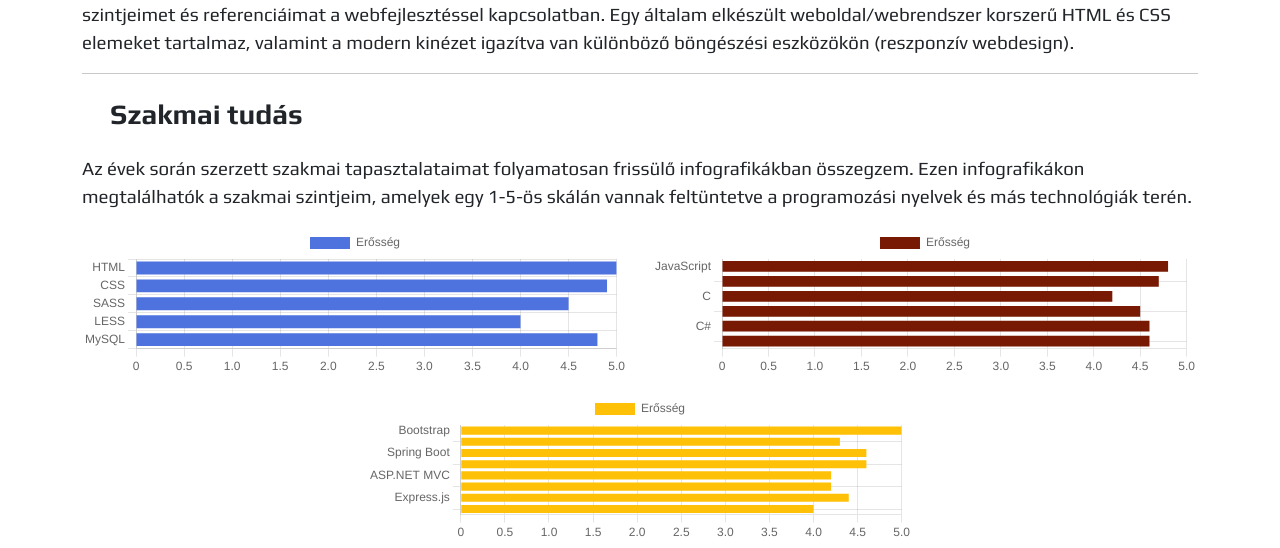
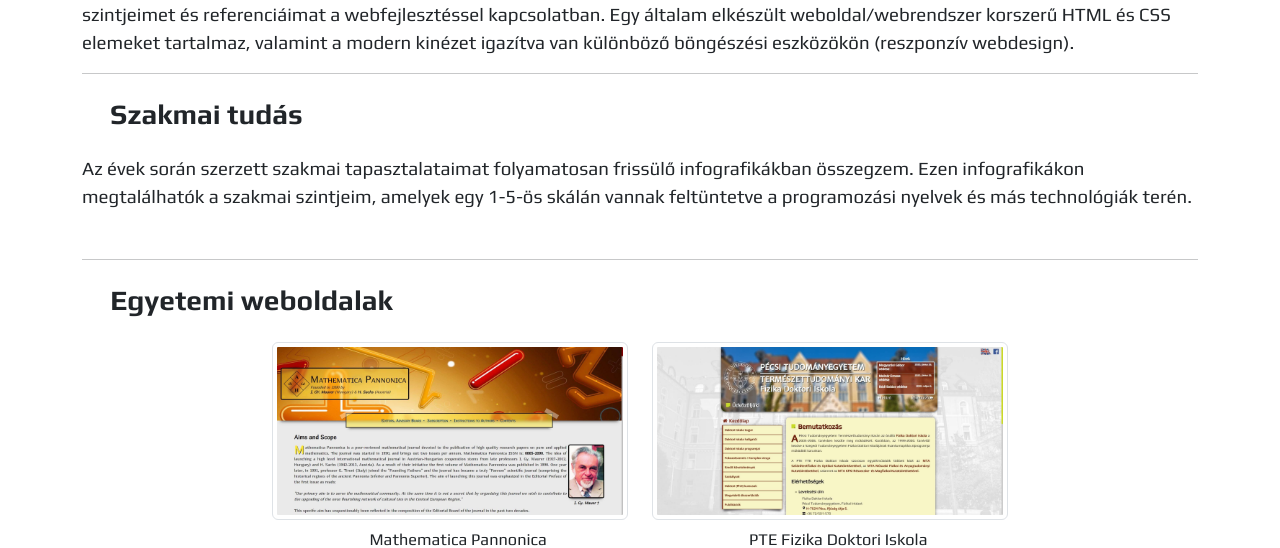
Before and after one commit to mogyorosigabor/mogyorosigabor.github.io, a PHP site: page / in a window 1280 px wide. Shown: the part 3509-4057 px from the top of the page. Run offline with PHP 8.4, Linux system fonts and the light colour scheme; some libraries are stand-ins or nearby versions.

Commit message:
Update index.html

```diff
--- a/assets/css/styles.css
+++ b/assets/css/styles.css
@@ -30,6 +30,10 @@ img {
     background: #0f3f6f;
     color: #fff;
     text-shadow: 1px 1px 0 #000
+}
+
+.h-0 {
+    height: 0 !important;
 }
 
 .scroll-indicator {
--- a/index.html
+++ b/index.html
@@ -204,13 +204,19 @@
                     <p>Az évek során szerzett szakmai tapasztalataimat folyamatosan frissülő infografikákban összegzem. Ezen infografikákon megtalálhatók a szakmai szintjeim, amelyek egy 1-5-ös skálán vannak feltüntetve a programozási nyelvek és más technológiák terén.</p>
                     <div class="row justify-content-center">
                         <div class="col-lg-6">
-                            <div><canvas data-bss-chart="{&quot;type&quot;:&quot;bar&quot;,&quot;data&quot;:{&quot;labels&quot;:[&quot;HTML&quot;,&quot;CSS&quot;,&quot;SASS&quot;,&quot;LESS&quot;,&quot;MySQL&quot;],&quot;datasets&quot;:[{&quot;label&quot;:&quot;Erősség&quot;,&quot;backgroundColor&quot;:&quot;#4e73df&quot;,&quot;borderColor&quot;:&quot;#4e73df&quot;,&quot;data&quot;:[&quot;5.0&quot;,&quot;4.9&quot;,&quot;4.5&quot;,&quot;4.0&quot;,&quot;4.8&quot;]}]},&quot;options&quot;:{&quot;indexAxis&quot;:&quot;y&quot;,&quot;responsive&quot;:true,&quot;maintainAspectRatio&quot;:false,&quot;legend&quot;:{&quot;display&quot;:false,&quot;labels&quot;:{&quot;fontStyle&quot;:&quot;normal&quot;}},&quot;title&quot;:{&quot;fontStyle&quot;:&quot;bold&quot;,&quot;display&quot;:true,&quot;text&quot;:&quot;Leíró, lekérdező nyelvek&quot;},&quot;scales&quot;:{&quot;xAxes&quot;:[{&quot;ticks&quot;:{&quot;fontStyle&quot;:&quot;normal&quot;,&quot;beginAtZero&quot;:true}}],&quot;yAxes&quot;:[{&quot;ticks&quot;:{&quot;fontStyle&quot;:&quot;normal&quot;,&quot;beginAtZero&quot;:true}}]}}}"></canvas></div>
+                            <div>
+                                <canvas class="h-0" data-bss-chart="{&quot;type&quot;:&quot;bar&quot;,&quot;data&quot;:{&quot;labels&quot;:[&quot;HTML&quot;,&quot;CSS&quot;,&quot;SASS&quot;,&quot;LESS&quot;,&quot;MySQL&quot;],&quot;datasets&quot;:[{&quot;label&quot;:&quot;Erősség&quot;,&quot;backgroundColor&quot;:&quot;#4e73df&quot;,&quot;borderColor&quot;:&quot;#4e73df&quot;,&quot;data&quot;:[&quot;5.0&quot;,&quot;4.9&quot;,&quot;4.5&quot;,&quot;4.0&quot;,&quot;4.8&quot;]}]},&quot;options&quot;:{&quot;indexAxis&quot;:&quot;y&quot;,&quot;responsive&quot;:true,&quot;maintainAspectRatio&quot;:false,&quot;legend&quot;:{&quot;display&quot;:false,&quot;labels&quot;:{&quot;fontStyle&quot;:&quot;normal&quot;}},&quot;title&quot;:{&quot;fontStyle&quot;:&quot;bold&quot;,&quot;display&quot;:true,&quot;text&quot;:&quot;Leíró, lekérdező nyelvek&quot;},&quot;scales&quot;:{&quot;xAxes&quot;:[{&quot;ticks&quot;:{&quot;fontStyle&quot;:&quot;normal&quot;,&quot;beginAtZero&quot;:true}}],&quot;yAxes&quot;:[{&quot;ticks&quot;:{&quot;fontStyle&quot;:&quot;normal&quot;,&quot;beginAtZero&quot;:true}}]}}}"></canvas>
+                            </div>
                         </div>
                         <div class="col-lg-6 my-3 my-lg-0">
-                            <div><canvas data-bss-chart="{&quot;type&quot;:&quot;bar&quot;,&quot;data&quot;:{&quot;labels&quot;:[&quot;JavaScript&quot;,&quot;PHP&quot;,&quot;C&quot;,&quot;C++&quot;,&quot;C#&quot;,&quot;Java&quot;],&quot;datasets&quot;:[{&quot;label&quot;:&quot;Erősség&quot;,&quot;backgroundColor&quot;:&quot;#781903&quot;,&quot;borderColor&quot;:&quot;#781903&quot;,&quot;data&quot;:[&quot;4.8&quot;,&quot;4.7&quot;,&quot;4.2&quot;,&quot;4.5&quot;,&quot;4.6&quot;,&quot;4.6&quot;]}]},&quot;options&quot;:{&quot;indexAxis&quot;:&quot;y&quot;,&quot;responsive&quot;:true,&quot;maintainAspectRatio&quot;:false,&quot;legend&quot;:{&quot;display&quot;:false,&quot;labels&quot;:{&quot;fontStyle&quot;:&quot;normal&quot;},&quot;position&quot;:&quot;top&quot;},&quot;title&quot;:{&quot;fontStyle&quot;:&quot;bold&quot;,&quot;display&quot;:true,&quot;text&quot;:&quot;Programozási nyelvek&quot;},&quot;scales&quot;:{&quot;xAxes&quot;:[{&quot;ticks&quot;:{&quot;fontStyle&quot;:&quot;normal&quot;,&quot;beginAtZero&quot;:true}}],&quot;yAxes&quot;:[{&quot;ticks&quot;:{&quot;fontStyle&quot;:&quot;normal&quot;,&quot;beginAtZero&quot;:true}}]}}}"></canvas></div>
+                            <div>
+                                <canvas class="h-0" data-bss-chart="{&quot;type&quot;:&quot;bar&quot;,&quot;data&quot;:{&quot;labels&quot;:[&quot;JavaScript&quot;,&quot;PHP&quot;,&quot;C&quot;,&quot;C++&quot;,&quot;C#&quot;,&quot;Java&quot;],&quot;datasets&quot;:[{&quot;label&quot;:&quot;Erősség&quot;,&quot;backgroundColor&quot;:&quot;#781903&quot;,&quot;borderColor&quot;:&quot;#781903&quot;,&quot;data&quot;:[&quot;4.8&quot;,&quot;4.7&quot;,&quot;4.2&quot;,&quot;4.5&quot;,&quot;4.6&quot;,&quot;4.6&quot;]}]},&quot;options&quot;:{&quot;indexAxis&quot;:&quot;y&quot;,&quot;responsive&quot;:true,&quot;maintainAspectRatio&quot;:false,&quot;legend&quot;:{&quot;display&quot;:false,&quot;labels&quot;:{&quot;fontStyle&quot;:&quot;normal&quot;},&quot;position&quot;:&quot;top&quot;},&quot;title&quot;:{&quot;fontStyle&quot;:&quot;bold&quot;,&quot;display&quot;:true,&quot;text&quot;:&quot;Programozási nyelvek&quot;},&quot;scales&quot;:{&quot;xAxes&quot;:[{&quot;ticks&quot;:{&quot;fontStyle&quot;:&quot;normal&quot;,&quot;beginAtZero&quot;:true}}],&quot;yAxes&quot;:[{&quot;ticks&quot;:{&quot;fontStyle&quot;:&quot;normal&quot;,&quot;beginAtZero&quot;:true}}]}}}"></canvas>
+                            </div>
                         </div>
                         <div class="col-lg-6 mt-lg-3">
-                            <div><canvas data-bss-chart="{&quot;type&quot;:&quot;bar&quot;,&quot;data&quot;:{&quot;labels&quot;:[&quot;Bootstrap&quot;,&quot;Laravel&quot;,&quot;Spring Boot&quot;,&quot;.NET&quot;,&quot;ASP.NET MVC&quot;,&quot;CodeIgniter&quot;,&quot;Express.js&quot;,&quot;React&quot;],&quot;datasets&quot;:[{&quot;label&quot;:&quot;Erősség&quot;,&quot;backgroundColor&quot;:&quot;#ffc107&quot;,&quot;borderColor&quot;:&quot;#ffc107&quot;,&quot;data&quot;:[&quot;5.0&quot;,&quot;4.3&quot;,&quot;4.6&quot;,&quot;4.6&quot;,&quot;4.2&quot;,&quot;4.2&quot;,&quot;4.4&quot;,&quot;4.0&quot;]}]},&quot;options&quot;:{&quot;indexAxis&quot;:&quot;y&quot;,&quot;responsive&quot;:true,&quot;maintainAspectRatio&quot;:false,&quot;legend&quot;:{&quot;display&quot;:false,&quot;labels&quot;:{&quot;fontStyle&quot;:&quot;normal&quot;},&quot;position&quot;:&quot;top&quot;},&quot;title&quot;:{&quot;fontStyle&quot;:&quot;bold&quot;,&quot;display&quot;:true,&quot;text&quot;:&quot;Keretrendszerek&quot;},&quot;scales&quot;:{&quot;xAxes&quot;:[{&quot;ticks&quot;:{&quot;fontStyle&quot;:&quot;normal&quot;,&quot;beginAtZero&quot;:true}}],&quot;yAxes&quot;:[{&quot;ticks&quot;:{&quot;fontStyle&quot;:&quot;normal&quot;,&quot;beginAtZero&quot;:true}}]}}}"></canvas></div>
+                            <div>
+                                <canvas class="h-0" data-bss-chart="{&quot;type&quot;:&quot;bar&quot;,&quot;data&quot;:{&quot;labels&quot;:[&quot;Bootstrap&quot;,&quot;Laravel&quot;,&quot;Spring Boot&quot;,&quot;.NET&quot;,&quot;ASP.NET MVC&quot;,&quot;CodeIgniter&quot;,&quot;Express.js&quot;,&quot;React&quot;],&quot;datasets&quot;:[{&quot;label&quot;:&quot;Erősség&quot;,&quot;backgroundColor&quot;:&quot;#ffc107&quot;,&quot;borderColor&quot;:&quot;#ffc107&quot;,&quot;data&quot;:[&quot;5.0&quot;,&quot;4.3&quot;,&quot;4.6&quot;,&quot;4.6&quot;,&quot;4.2&quot;,&quot;4.2&quot;,&quot;4.4&quot;,&quot;4.0&quot;]}]},&quot;options&quot;:{&quot;indexAxis&quot;:&quot;y&quot;,&quot;responsive&quot;:true,&quot;maintainAspectRatio&quot;:false,&quot;legend&quot;:{&quot;display&quot;:false,&quot;labels&quot;:{&quot;fontStyle&quot;:&quot;normal&quot;},&quot;position&quot;:&quot;top&quot;},&quot;title&quot;:{&quot;fontStyle&quot;:&quot;bold&quot;,&quot;display&quot;:true,&quot;text&quot;:&quot;Keretrendszerek&quot;},&quot;scales&quot;:{&quot;xAxes&quot;:[{&quot;ticks&quot;:{&quot;fontStyle&quot;:&quot;normal&quot;,&quot;beginAtZero&quot;:true}}],&quot;yAxes&quot;:[{&quot;ticks&quot;:{&quot;fontStyle&quot;:&quot;normal&quot;,&quot;beginAtZero&quot;:true}}]}}}"></canvas>
+                            </div>
                         </div>
                     </div>
                     <hr>
```
